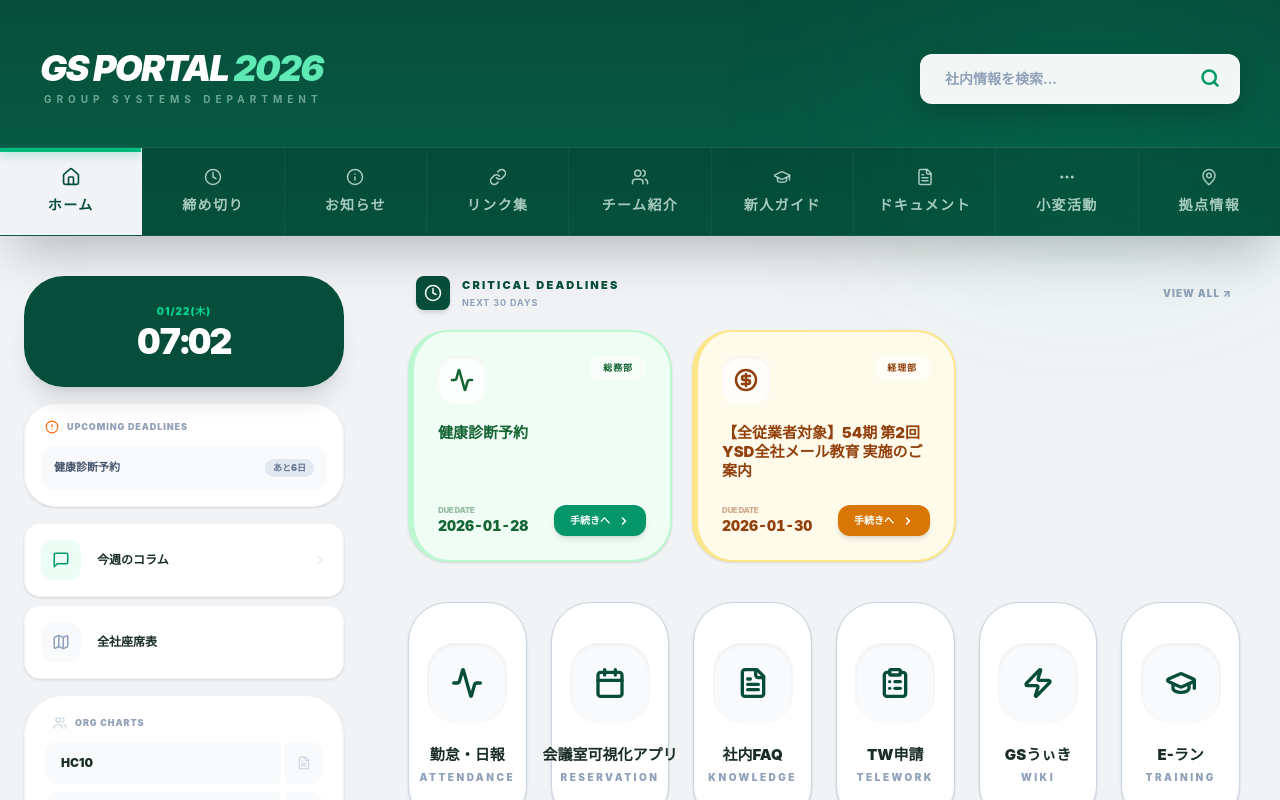
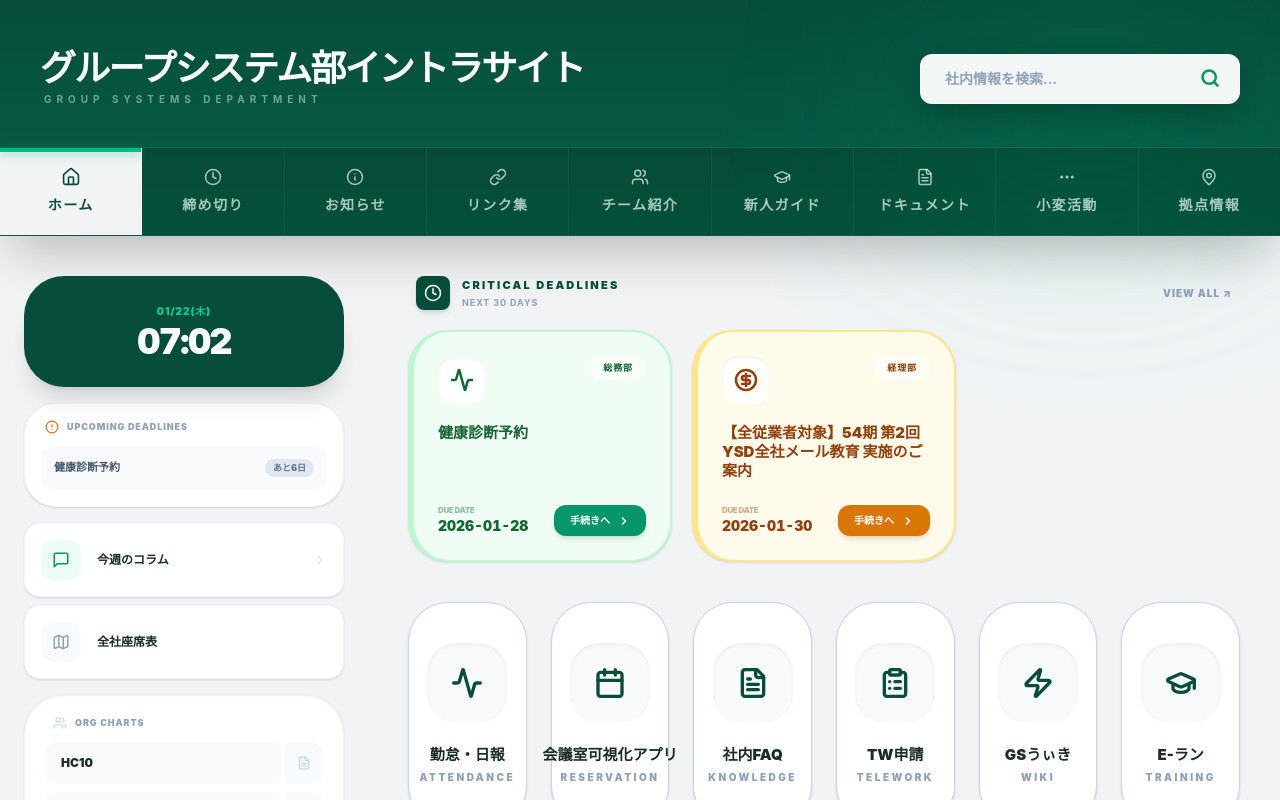
Before and after one commit to s1azt/shohen, a React (Vite) app: page / in a window 1280 px wide. Shown: the top 800 px of the page. Built offline with nearby package versions, Linux system fonts and the light colour scheme.

Commit message:
GSイントラリニューアルサイト2026/01/28ver2.0

```diff
--- a/src/components/Header.tsx
+++ b/src/components/Header.tsx
@@ -69,8 +69,8 @@ export const Header: React.FC<HeaderProps> = ({
             isMidnight ? "bg-blue-400/20" : "bg-emerald-400/15"
           }`} />
 
-          <h1 className="text-4xl font-black text-white tracking-tighter italic relative z-10">
-            GS PORTAL <span className={`transition-colors duration-[3000ms] ${isMidnight ? "text-blue-400" : "text-emerald-300"}`}>2026</span>
+          <h1 className="text-4xl font-black text-white tracking-tighter  relative z-10">
+            グループシステム部イントラサイト <span className={`transition-colors duration-[3000ms] ${isMidnight ? "text-blue-400" : "text-emerald-300"}`}></span>
           </h1>
           <p className="text-emerald-100/50 text-[10px] font-bold uppercase tracking-[0.5em] mt-1 ml-1 relative z-10">
             Group Systems Department
```
